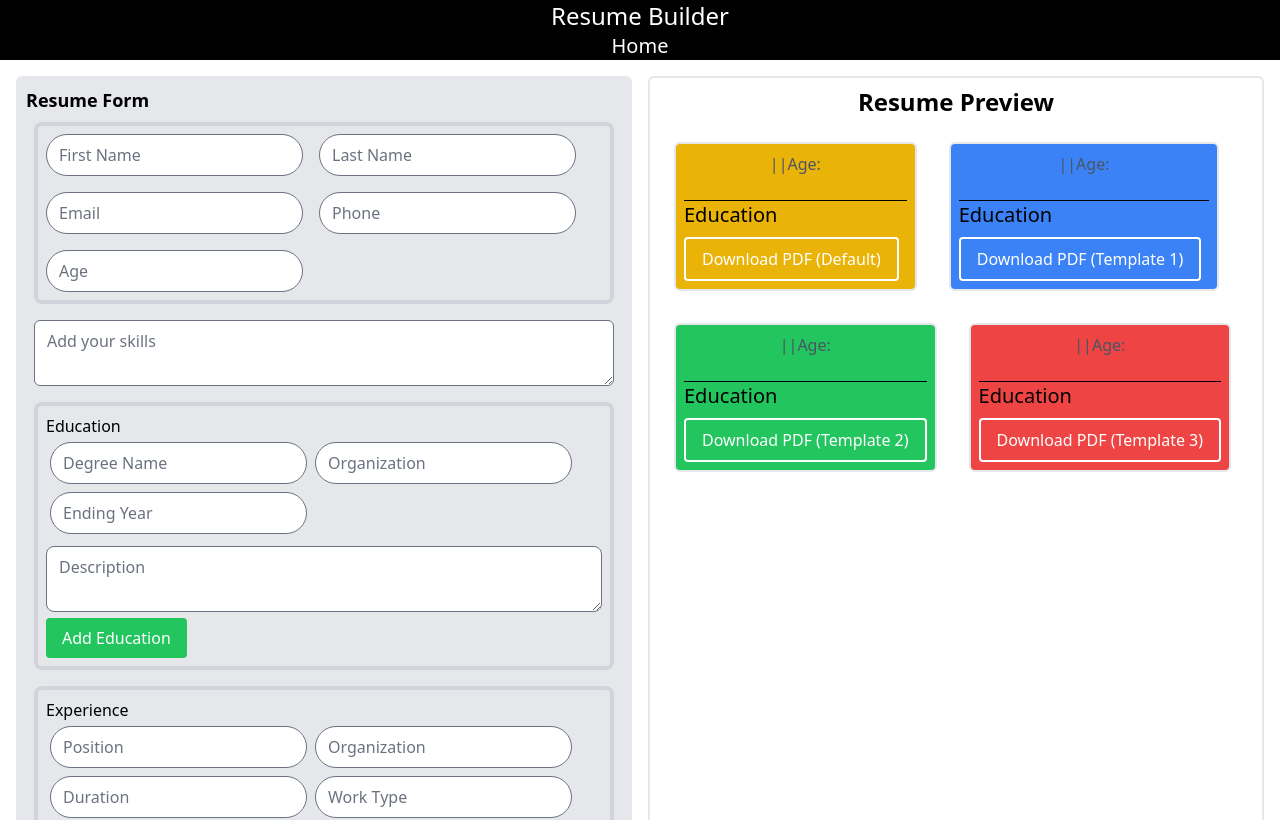
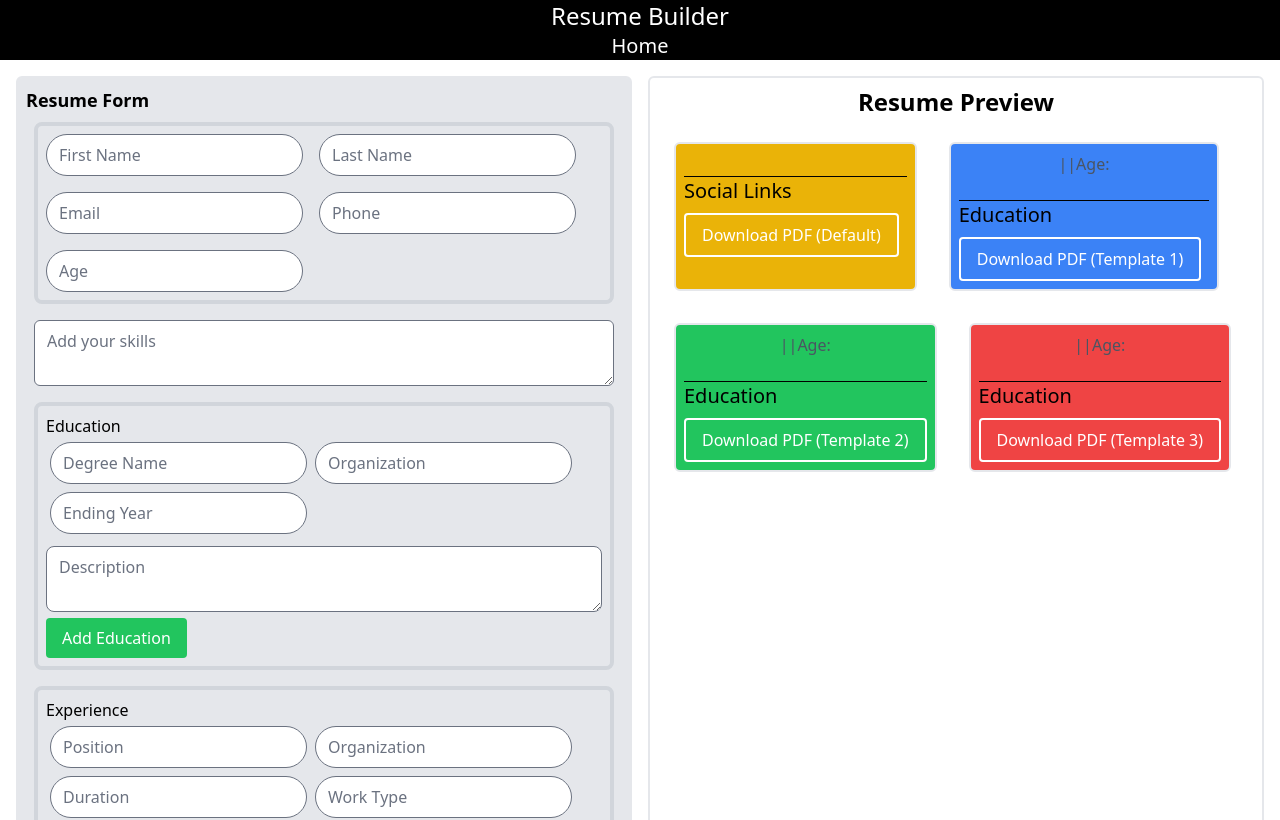
Before and after one commit to auscode/resume-builder, a React (Vite) app: page / in a window 1280 px wide. Shown: the top 820 px of the page. Built offline with nearby package versions, Linux system fonts and the light colour scheme.

Commit message:
handled links

```diff
--- a/src/components/Templates/ResumePreview.jsx
+++ b/src/components/Templates/ResumePreview.jsx
@@ -38,6 +38,8 @@ function ResumePreview({ formData }) {
 
   return (
     <div className=" pb-2">
+      {isNonEmpty(firstName) && (
+        <>
           <section>
             {/* <h3>Personal Information</h3> */}
             <div className="justify-center flex text-4xl">
@@ -51,7 +53,10 @@ function ResumePreview({ formData }) {
               <div>Age: {age}</div>
             </div>
           </section>
+        </>)}
       <br />
+      {educationList && educationList.length > 0 && educationList[0].degreeName.trim() !== "" && (
+        <>
           <hr className="bg-black border-black p-0.2" />
           <section>
             <h3 className="text-xl font-thin">Education</h3>
@@ -67,6 +72,8 @@ function ResumePreview({ formData }) {
               </div>
             ))}
           </section>
+        </>
+      )}
       {experienceList && experienceList.length > 0 && experienceList[0].position.trim() !== "" && (
         <>
           <hr className="bg-black border-black p-0.2" />
@@ -158,18 +165,22 @@ function ResumePreview({ formData }) {
         </>
       )}
       <section>
-        {github && github.length > 0 && (
-          <>
+        <hr className="bg-black border-black p-0.2" />
         <h3 className="text-xl font-thin">Social Links</h3>
         <div className="font-medium">
+          {linkedin && linkedin.length > 0 && (
+            <>
               <div>
                 {/* <label className="font-medium">LinkedIn: </label> */}
                 LinkedIn:
                 <a className="font-thin" href={linkedin} target="_blank" rel="noopener noreferrer">
                   {linkedin}
                 </a>
-
               </div>
+            </>
+          )}
+          {github && github.length > 0 && (
+            <>
               <div>
                 {/* <label className="font-medium"> GitHub: </label> */}
                 GitHub:
@@ -177,9 +188,9 @@ function ResumePreview({ formData }) {
                   {github}
                 </a>
               </div>
-            </div>
             </>
           )}
+        </div>
       </section>
     </div>
   );
--- a/src/pages/Home.jsx
+++ b/src/pages/Home.jsx
@@ -57,8 +57,11 @@ function Home() {
 
           <div className="flex flex-wrap">
             <div className='bg-yellow-500 rounded-md m-4 border-2 border-gray-200 p-2'>
-              <div id="resume-preview">
-                <ResumePreview formData={formData} />
+              <div>
+
+                <div id="resume-preview">
+                  <ResumePreview formData={formData} />
+                </div>
               </div>
               <button
                 onClick={handleDownloadPDFDefault}
```
Lines whose indentation alone changed are shown as unchanged.
